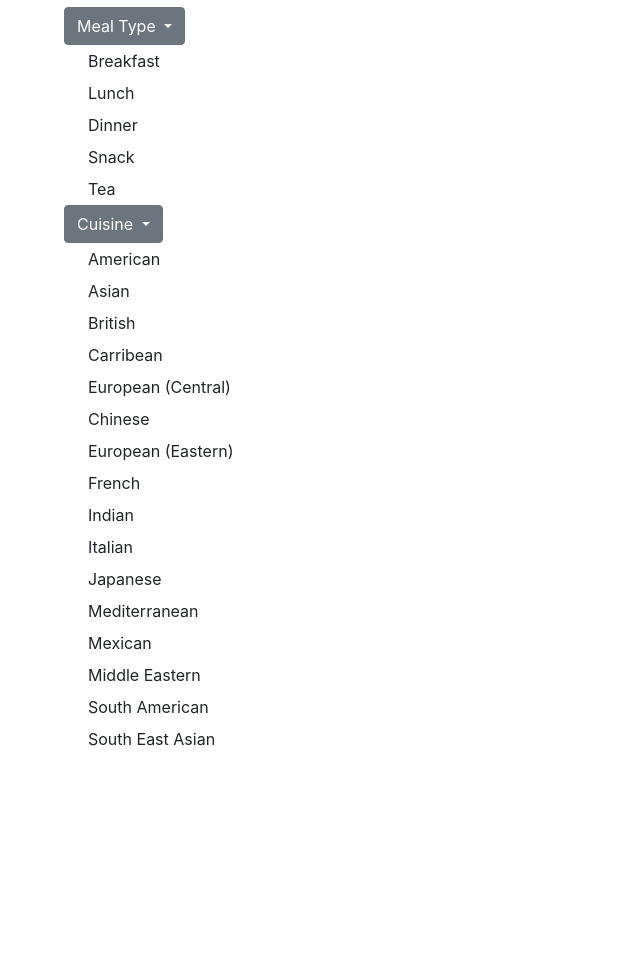
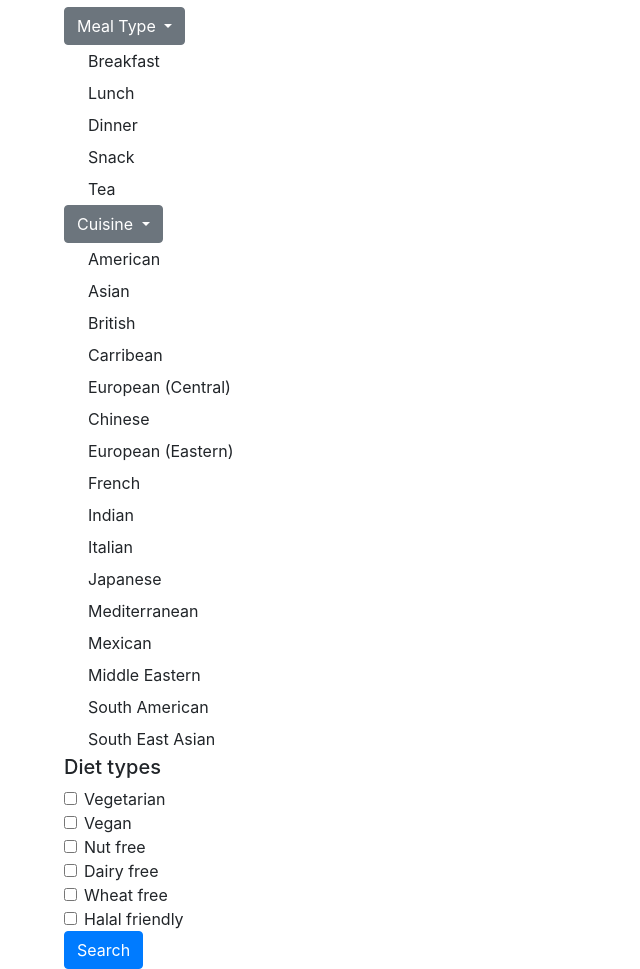
Before and after one commit to hey-chan/recipe-hackathon, a website: page index.html in a window 1280 px wide. Shown: the part 101-1070 px from the top of the page, without its empty margins (36-676 px from the left). Before the commit the page ends 856 px from the top, so only its background shows below. Drawn offline with nearby package versions, Linux system fonts and the light colour scheme.

Commit message:
checkbox and submit buttons

```diff
--- a/index.html
+++ b/index.html
@@ -85,6 +85,48 @@
             </div>
           </div> <!-- close dropdown -->
         </div> <!-- close cuisine type -->
+        <div>
+        <h5>Diet types</h5>
+          <div class="form-check">
+            <input class="form-check-input" type="checkbox" value="" id="defaultCheck1">
+            <label class="form-check-label" for="defaultCheck1">
+              Vegetarian
+            </label>
+          </div>
+          <div class="form-check">
+            <input class="form-check-input" type="checkbox" value="" id="defaultCheck1">
+            <label class="form-check-label" for="defaultCheck1">
+              Vegan
+            </label>
+          </div>
+          <div class="form-check">
+            <input class="form-check-input" type="checkbox" value="" id="defaultCheck1">
+            <label class="form-check-label" for="defaultCheck1">
+              Nut free
+            </label>
+          </div>
+          <div class="form-check">
+            <input class="form-check-input" type="checkbox" value="" id="defaultCheck1">
+            <label class="form-check-label" for="defaultCheck1">
+              Dairy free
+            </label>
+          </div>
+          <div class="form-check">
+            <input class="form-check-input" type="checkbox" value="" id="defaultCheck1">
+            <label class="form-check-label" for="defaultCheck1">
+              Wheat free
+            </label>
+          </div>
+          <div class="form-check">
+            <input class="form-check-input" type="checkbox" value="" id="defaultCheck1">
+            <label class="form-check-label" for="defaultCheck1">
+              Halal friendly
+            </label>
+
+
+          </div>
+          <button type="submit" class="btn btn-primary">Search</button>
+        </div>
       </div>
 
       <!-- MATT CODE DOWN BELOW -->
```
